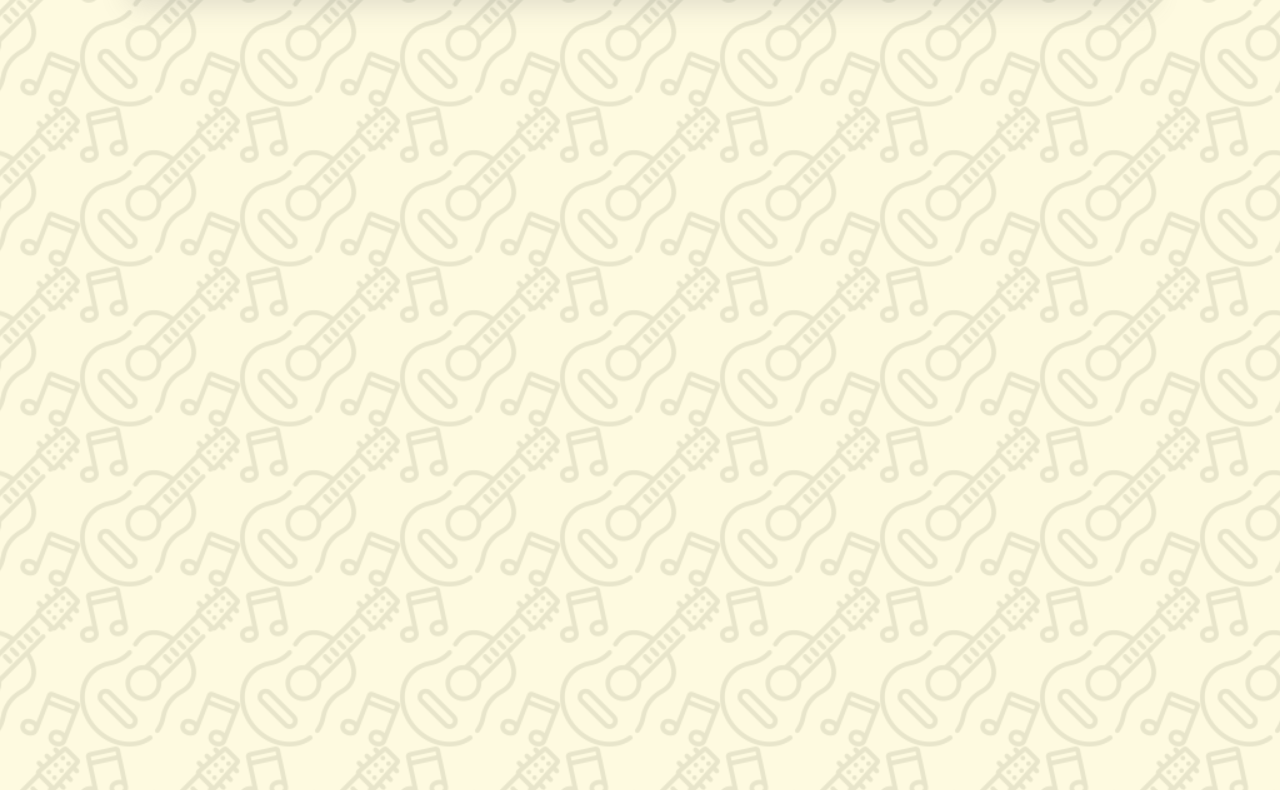
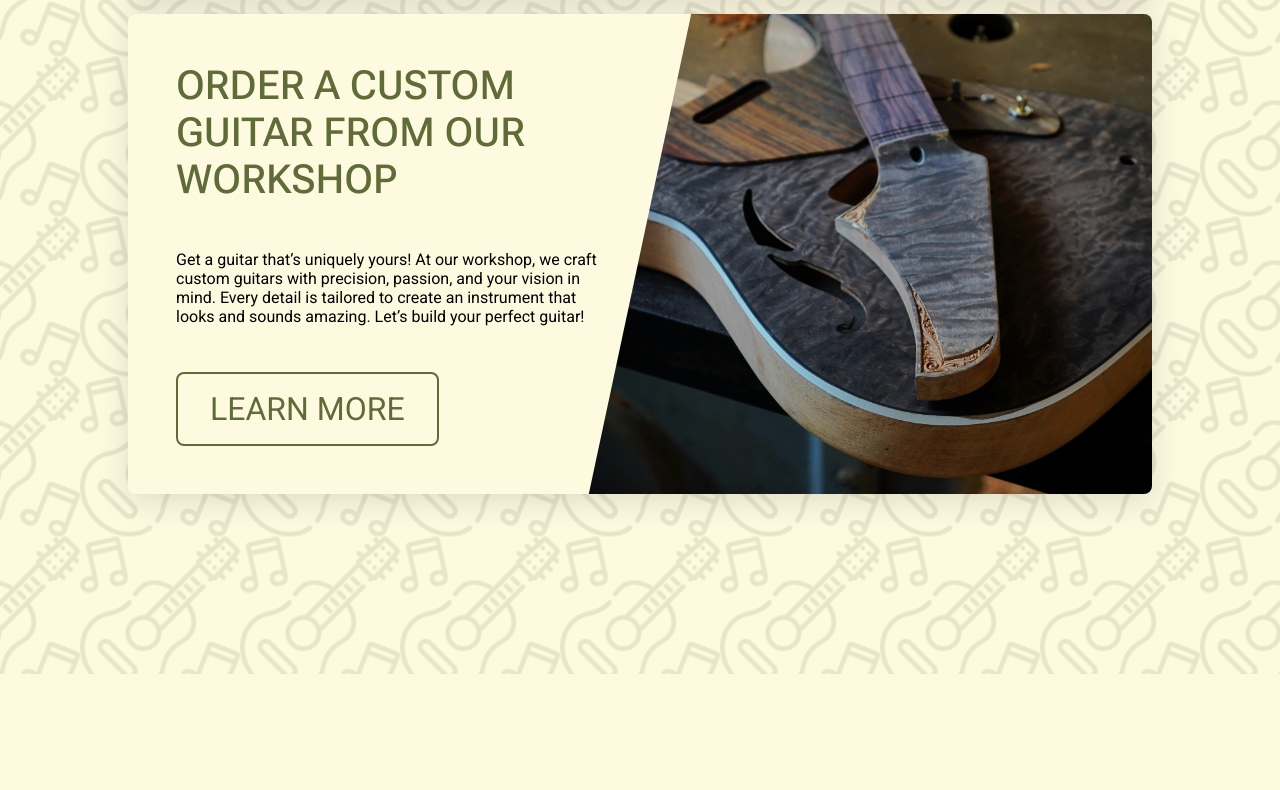
Before and after one commit to Eugene2405/GuitarMania, a plain HTML site: page index.html in a window 1280 px wide. Shown: the part 1517-2307 px from the top of the page. After the commit the page ends 2191 px from the top, so only its background shows below. Drawn offline with nearby package versions, Linux system fonts and the light colour scheme.

Commit message:
added workshop section

```diff
--- a/css/index.css
+++ b/css/index.css
@@ -453,7 +453,7 @@ main::before {
 #ad_1 h2 {
   margin-block: 3rem 2rem;
 
-  font-family: Roboto Flex;
+  font-family: "Roboto Flex";
   font-size: 1.8rem;
   font-weight: 400;
 
@@ -520,8 +520,91 @@ main::before {
 }
 
 .main-branding img:hover {
+  filter: invert(0%);
+
   transform: scale(1.02);
-  filter: invert(0%);
+}
+
+/* MAIN-WORKSHOP-LINK */
+
+.main-workshop-link {
+  height: 30rem;
+  width: 64rem;
+
+  position: relative;
+
+  border-radius: 0.5rem;
+
+  box-shadow: var(--BOX-SHADOW);
+}
+
+.main-workshop-link > div:nth-child(1):hover {
+  background-size: 87%;
+  filter: brightness(100%);
+}
+
+.main-workshop-link > div:nth-child(1) {
+  height: 100%;
+  width: 100%;
+
+  position: absolute;
+
+  border-radius: 0.5rem;
+
+  background: url("../images/workshop-image.jpg") no-repeat;
+  background-size: 85%;
+  background-position: bottom 0px right -150px;
+  filter: brightness(90%);
+
+  transition: 1s;
+}
+
+.main-workshop-link > div:nth-child(2) {
+  width: 100%;
+  height: 100%;
+
+  display: flex;
+  flex-direction: column;
+  justify-content: space-between;
+
+  padding: 3rem;
+  border-radius: 0.5rem;
+
+  background: var(--BACKGROUND-COLOR);
+  clip-path: polygon(0 0, 55% 0, 45% 100%, 0 100%);
+}
+
+.main-workshop-link > div:nth-child(2) h1 {
+  width: 30rem;
+
+  font-family: "Roboto Flex";
+  font-weight: 500;
+  font-size: 2.5rem;
+  color: var(--MAIN-COLOR);
+}
+
+.main-workshop-link > div:nth-child(2) p {
+  width: 27rem;
+}
+
+.main-workshop-link > div:nth-child(2) a {
+  width: fit-content;
+
+  padding: 1rem 2rem;
+  border: 2px solid var(--MAIN-COLOR);
+  border-radius: 0.5rem;
+
+  font-size: 2rem;
+  text-decoration: none;
+  text-align: center;
+  color: var(--MAIN-COLOR);
+
+  transition: 300ms;
+}
+
+.main-workshop-link > div:nth-child(2) a:hover {
+  background-color: var(--MAIN-COLOR);
+  color: var(--BACKGROUND-COLOR);
 }
 
 /* MEDIA */
--- a/index.html
+++ b/index.html
@@ -118,7 +118,20 @@
           <a href=""><img src="./images/brand-logos/logo4.png" alt="" /></a>
           <a href=""><img src="./images/brand-logos/logo5.png" alt="" /></a>
         </section>
-        <div style="height: 1000px"></div>
+        <section class="main-workshop-link">
+          <div></div>
+          <div>
+            <h1>ORDER A CUSTOM GUITAR FROM OUR WORKSHOP</h1>
+            <p>
+              Get a guitar that’s uniquely yours! At our workshop, we craft
+              custom guitars with precision, passion, and your vision in mind.
+              Every detail is tailored to create an instrument that looks and
+              sounds amazing. Let’s build your perfect guitar!
+            </p>
+            <a href="">LEARN MORE</a>
+          </div>
+        </section>
+        <div style="height: 100px"></div>
       </div>
     </main>
     <script src="./javascript/index.js"></script>
```
Also changed, not shown: images/workshop-image.jpg (added).
